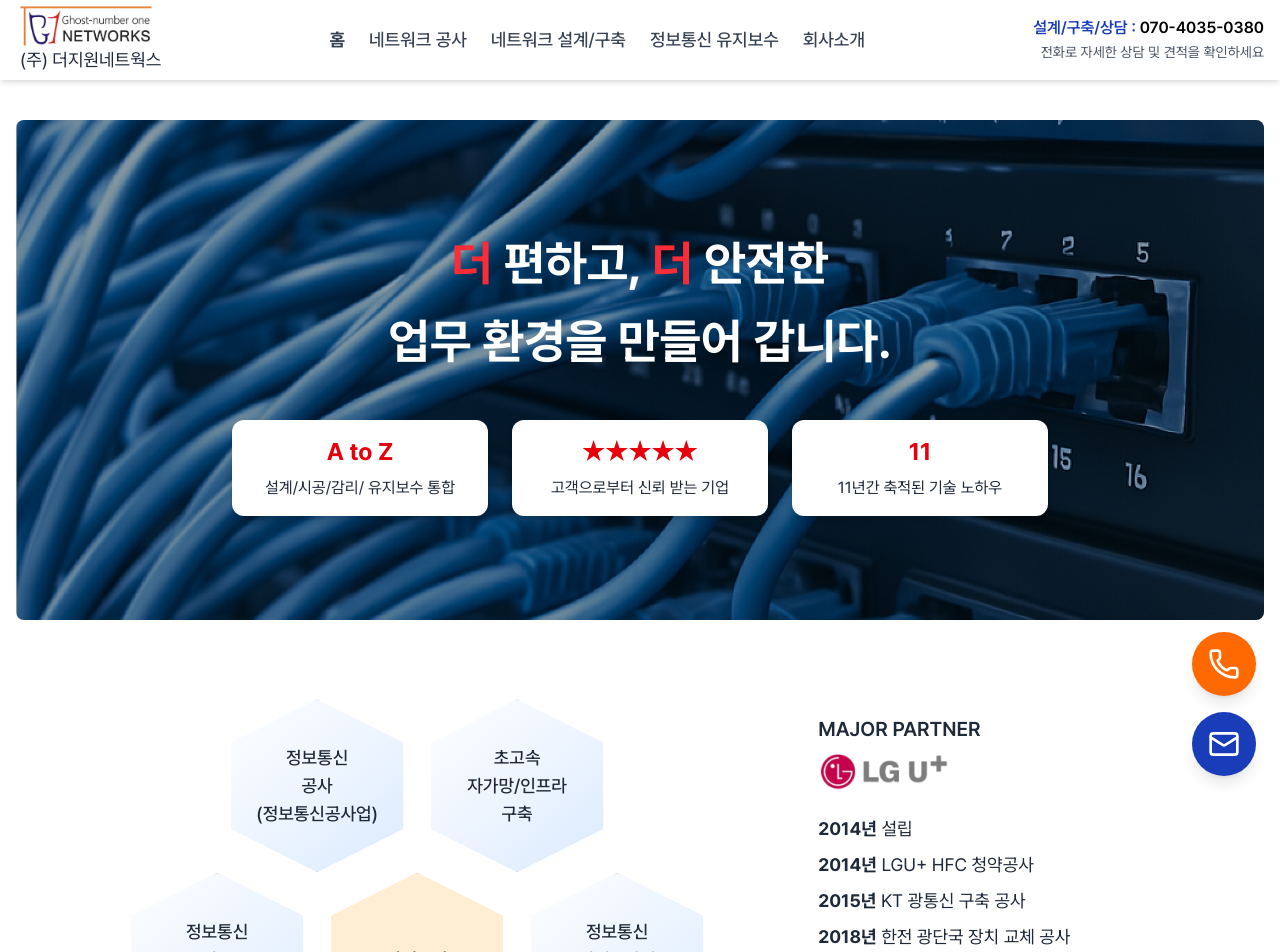
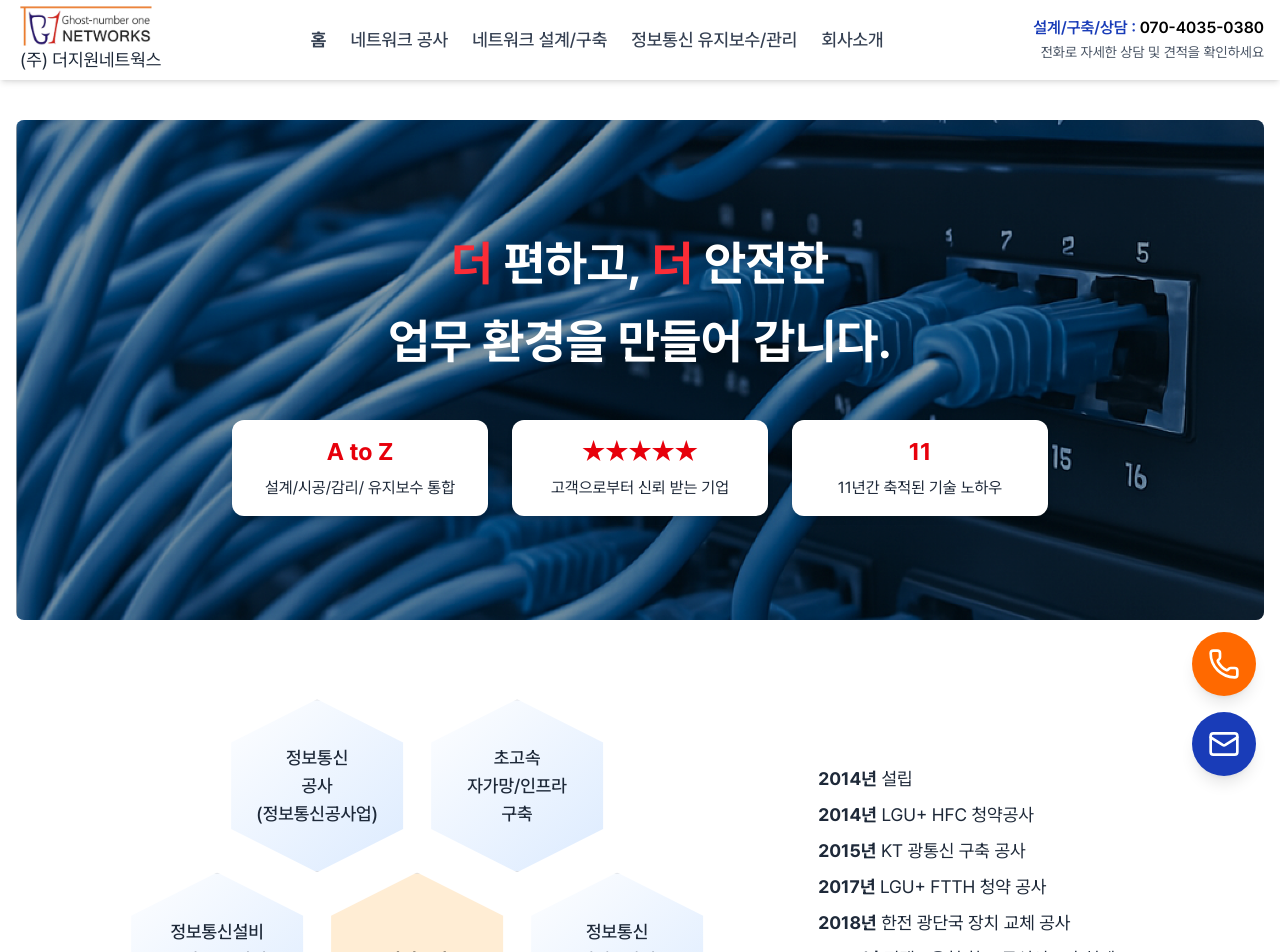
Before and after one commit to heo-it/deojiwon-web, a Next.js app: page / in a window 1280 px wide. Shown: the top 952 px of the page. Built offline with nearby package versions, Linux system fonts and the light colour scheme.

Commit message:
chore: 홈페이지 변경사항 반영

```diff
--- a/components/BusinessArea.tsx
+++ b/components/BusinessArea.tsx
@@ -7,7 +7,7 @@ const labels = [
   "정보통신\n설계 / 감리\n(엔지니어링업)",
   "네트워크\n공사\n(LAN/전화/CCTV)",
   "네트워크\n설계 / 구축\n(IT인프라/전화망)",
-  "정보통신\n유지보수\n(빌딩/기업/아파트)",
+  "정보통신설비\n유지보수/관리\n(빌딩/기업/아파트)",
   "정보통신\n공사\n(정보통신공사업)",
   "초고속\n자가망/인프라\n구축",
 ];
@@ -16,6 +16,7 @@ const achievements = [
   { year: "2014년", text: "설립" },
   { year: "2014년", text: "LGU+ HFC 청약공사" },
   { year: "2015년", text: "KT 광통신 구축 공사" },
+  { year: "2017년", text: "LGU+ FTTH 청약 공사" },
   { year: "2018년", text: "한전 광단국 장치 교체 공사" },
   { year: "2023년", text: "평택교육청 학교 무선인프라 설계" },
   { year: "2023년", text: "평택시 방범 CCTV 설치공사" },
@@ -23,7 +24,6 @@ const achievements = [
   { year: "2024년", text: "안성 금광초 통신공사 감리" },
   { year: "2024년", text: "평택지산초 현대화 통신공사" },
   { year: "2025년", text: "일산동구보건소 청사 건립 통신공사" },
-  { year: "2015년 ~ 25년", text: "LGU+ FTTH 청약 공사" },
 ];
 
 export default function BusinessArea() {
@@ -59,10 +59,6 @@ export default function BusinessArea() {
         </div>
 
         <div className="space-y-6 shrink-0">
-          <div>
-            <h3 className="text-xl font-semibold mb-2">MAJOR PARTNER</h3>
-            <img src="/lg-uplus-logo.webp" alt="LG U+" className="h-10" />
-          </div>
           <ul className="space-y-2 text-lg">
             {achievements.map((item, idx) => (
               <li key={idx}>
--- a/components/Header.tsx
+++ b/components/Header.tsx
@@ -11,7 +11,7 @@ const navItems = [
   { label: "홈", href: "/" },
   { label: "네트워크 공사", href: "/construction" },
   { label: "네트워크 설계/구축", href: "/design" },
-  { label: "정보통신 유지보수", href: "/maintenance" },
+  { label: "정보통신 유지보수/관리", href: "/maintenance" },
   { label: "회사소개", href: "/about" },
 ];
 
--- a/components/MaintenanceContent.tsx
+++ b/components/MaintenanceContent.tsx
@@ -17,8 +17,8 @@ export default function MaintenanceContent() {
           />
           <div className="absolute inset-0 bg-black/30 flex items-center justify-center">
             <p className="text-white text-xl md:text-5xl font-semibold text-center px-4 leading-relaxed">
-              <span className="text-red-500 font-bold">빌딩/아파트</span>{" "}
-              정보통신 유지보수를 <br className="md:block" />
+              <span className="text-red-500 font-bold">건축물</span> 정보통신
+              유지보수를 <br className="md:block" />
               선도합니다.
             </p>
           </div>
```
